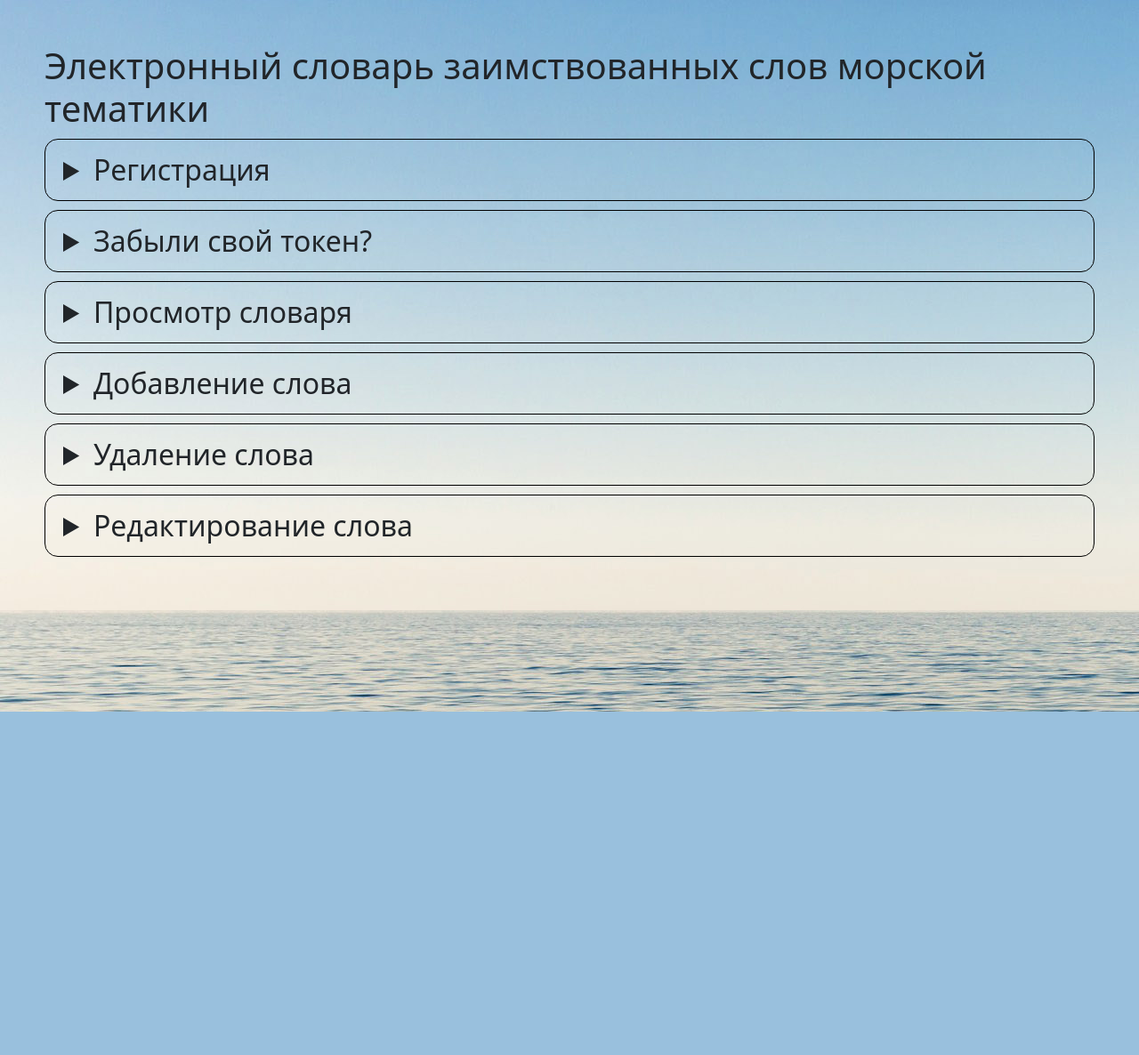
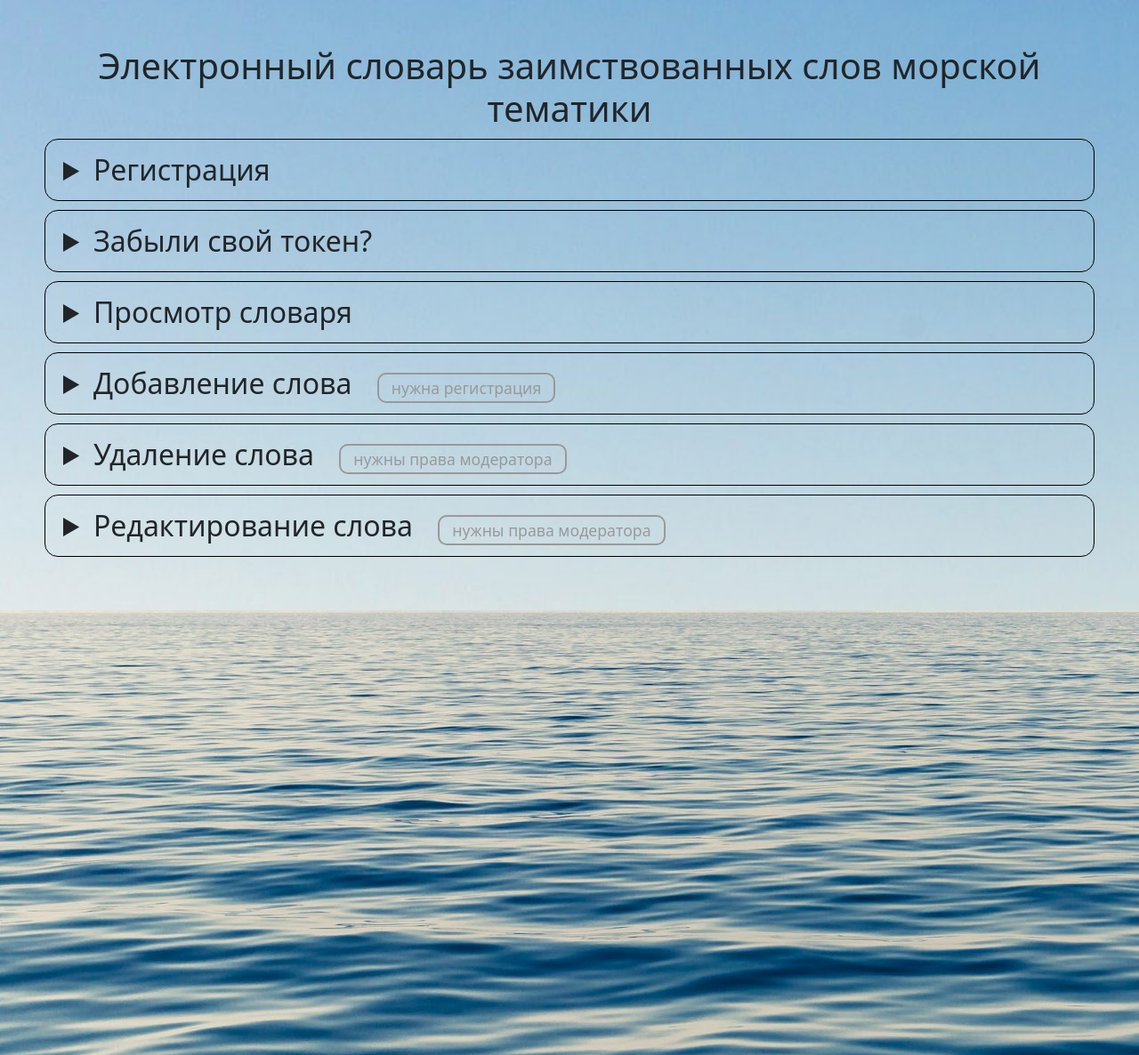
Before and after one commit to yulia-shem/FastapiProject, a FastAPI app: page / in a window 1280 px wide. Shown: the whole page at 89% size. Before the commit the page ends 800 px from the top, so only its background shows below. Run offline with FastAPI, Linux system fonts and the light colour scheme.

Commit message:
Final version

```diff
--- a/main.py
+++ b/main.py
@@ -1,4 +1,7 @@
 # Как запустить - в терминал (командную строку) fastapi dev main.py
+# Логин: Yulia Shem
+# Пароль: project_2025
+
 import sqlite3
 import uuid
 from datetime import datetime
@@ -8,7 +11,7 @@ from pydantic import BaseModel
 from fastapi.staticfiles import StaticFiles
 from fastapi.templating import Jinja2Templates
 from passlib.context import CryptContext
-
+import os
 pwd_context = CryptContext(schemes=["bcrypt"])
 
 app = FastAPI(
@@ -18,12 +21,12 @@ app = FastAPI(
 
 
 # подключаем папки с локальными файлами
-app.mount("/static", StaticFiles(directory="static"), name="static")
+app.mount("/static", StaticFiles(directory=f"{os.path.dirname(os.path.realpath(__file__))}/static"), name="static")
 templates = Jinja2Templates(directory="templates")
 
 # ORM - программирование базы данных не на языке базы данных
 # RAW SQL
-conn = sqlite3.connect("database.db", check_same_thread=False)
+conn = sqlite3.connect(f"{os.path.dirname(os.path.realpath(__file__))}/database.db", check_same_thread=False)
 cursor = conn.cursor()
 # уникальность логина
 cursor.execute("""
@@ -175,8 +178,10 @@ def see_words(count: int | None = Query(None),
 def get_token(login: str, password: str):
     cursor.execute("SELECT token, password FROM users WHERE login = ?", (login,))
     res = cursor.fetchone()
+    if not res:
+        return JSONResponse({"Ошибка": "Пользователь не найден"}, 403)
     if pwd_context.verify(password, res[1]): # сравниваем пароли
         if res[0]:
             return {"Ваш токен (СОХРАНИТЕ ЕГО!)": res[0]}
     else:
-        return JSONResponse({"Ошибка": "Такой пользователь не найден"}, 403)
+        return JSONResponse({"Ошибка": "Неверный пароль"}, 403)
--- a/static/css/styles.css
+++ b/static/css/styles.css
@@ -5,9 +5,9 @@
 
 
 body {
-    height: 100vh;
     /* background-color:rgb(242, 249, 255); */
     background-image: url("../img/sky.jpg");
+    background-size: cover;
     margin: 0;
     display: flex;
     flex-direction: column;
@@ -30,6 +30,7 @@ main {
     }
 
     & table {
+        width: fit-content;
         & td, th {
             border: 1px black solid;
             padding: 5px 10px;
@@ -40,6 +41,16 @@ main {
 
 
 details {
+
+    & .note {
+        /* background-color: #b6cacd; */
+        color: #999999;
+        padding: 3px 14px;
+        border-radius: var(--borderRadiusSm);
+        border: 2px solid #999;
+        font-size: 1.1rem;
+        margin-left: 20px;
+    }
     margin: 10px 0;
     padding: 10px 20px;
     font-size: 2rem;
@@ -71,3 +82,7 @@ form {
     flex-grow: 1; /* занимает все оставшееся место */
     background-image: url("../img/sea.jpg");
 }
+
+h1 {
+    text-align: center;
+}
--- a/static/js/requests.js
+++ b/static/js/requests.js
@@ -29,7 +29,7 @@ async function makeAndSendRequest(e, endpoint, method, formId) { // асинхр
         // await - возможно ожидание, можно переключаться на другие задачи в функции, пока запрос не выполнится
         let result = await response.json(); // json
         output.innerHTML = "";
-        if (url.startsWith("/see")) {
+        if (url.startsWith("/see") && (response.ok)) {
             createTable(result);
         } else {
             createPre(result);
--- a/templates/index.html
+++ b/templates/index.html
@@ -24,8 +24,8 @@
         <!-- /get-token -->
         <details><summary>Забыли свой токен?</summary>
             <form id="getTokenForm" onsubmit="makeAndSendRequest(event, 'get-token', 'GET', 'getTokenForm')">
-                <label>Логин: <input type="text" name="login"></label>
-                <label>Пароль: <input type="text" name="password"></label>
+                <label>Логин: <input type="text" name="login" required></label>
+                <label>Пароль: <input type="text" name="password" required></label>
                 <button type="submit">Просмотреть токен</button>
             </form>
         </details>
@@ -41,7 +41,7 @@
         </details>
 
         <!-- /add-word -->
-        <details><summary>Добавление слова</summary>
+        <details><summary>Добавление слова <span class="note">нужна регистрация</span></summary>
             <form id="addWordForm" onsubmit="makeAndSendRequest(event, 'add-word', 'POST', 'addWordForm')">
                 <label>Ваш идентификатор (токен): <input type="text" name="token" required></label>
                 <label>Слово: <input type="text" name="word" required></label>
@@ -51,7 +51,7 @@
             </form>
         </details>
 
-        <details><summary>Удаление слова</summary>
+        <details><summary>Удаление слова <span class="note">нужны права модератора</span></summary>
             <form id="deleteWordForm" onsubmit="makeAndSendRequest(event, 'delete-word', 'POST', 'deleteWordForm')">
                 <label>Ваш идентификатор (токен): <input type="text" name="token" required></label>
                 <label>ID слова: <input type="text" name="word_id" required></label>
@@ -59,11 +59,12 @@
             </form>
         </details>
 
-        <details><summary>Редактирование слова</summary>
+        <details><summary>Редактирование слова <span class="note">нужны права модератора</span></summary>
             <form id="editWordForm" onsubmit="makeAndSendRequest(event, 'edit-word', 'POST', 'editWordForm')">
                 <label>Ваш идентификатор (токен): <input type="text" name="token" required></label>
                 <label>ID слова: <input type="text" name="word_id" required></label>
-                <label>Значение слова: <input type="text" name="new_meaning" required></label>
+                <label>Значение слова: <input type="text" name="new_meaning"></label>
+                <label>Язык заимствования: <input type="text" name="new_language"></label>
                 <button type="submit">Редактировать слово</button>
             </form>
         </details>
```
Also changed, not shown: 1 other file.
